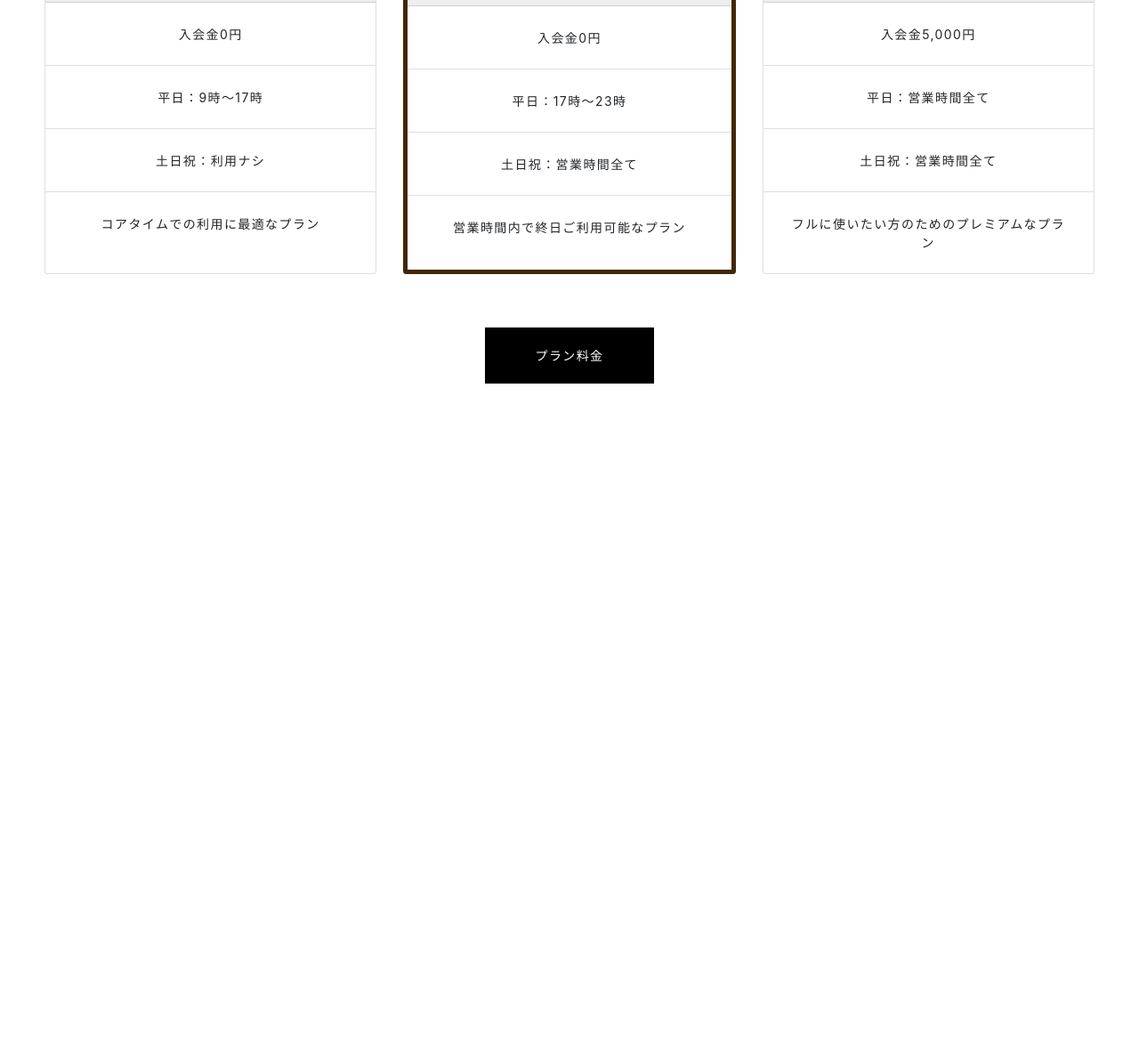
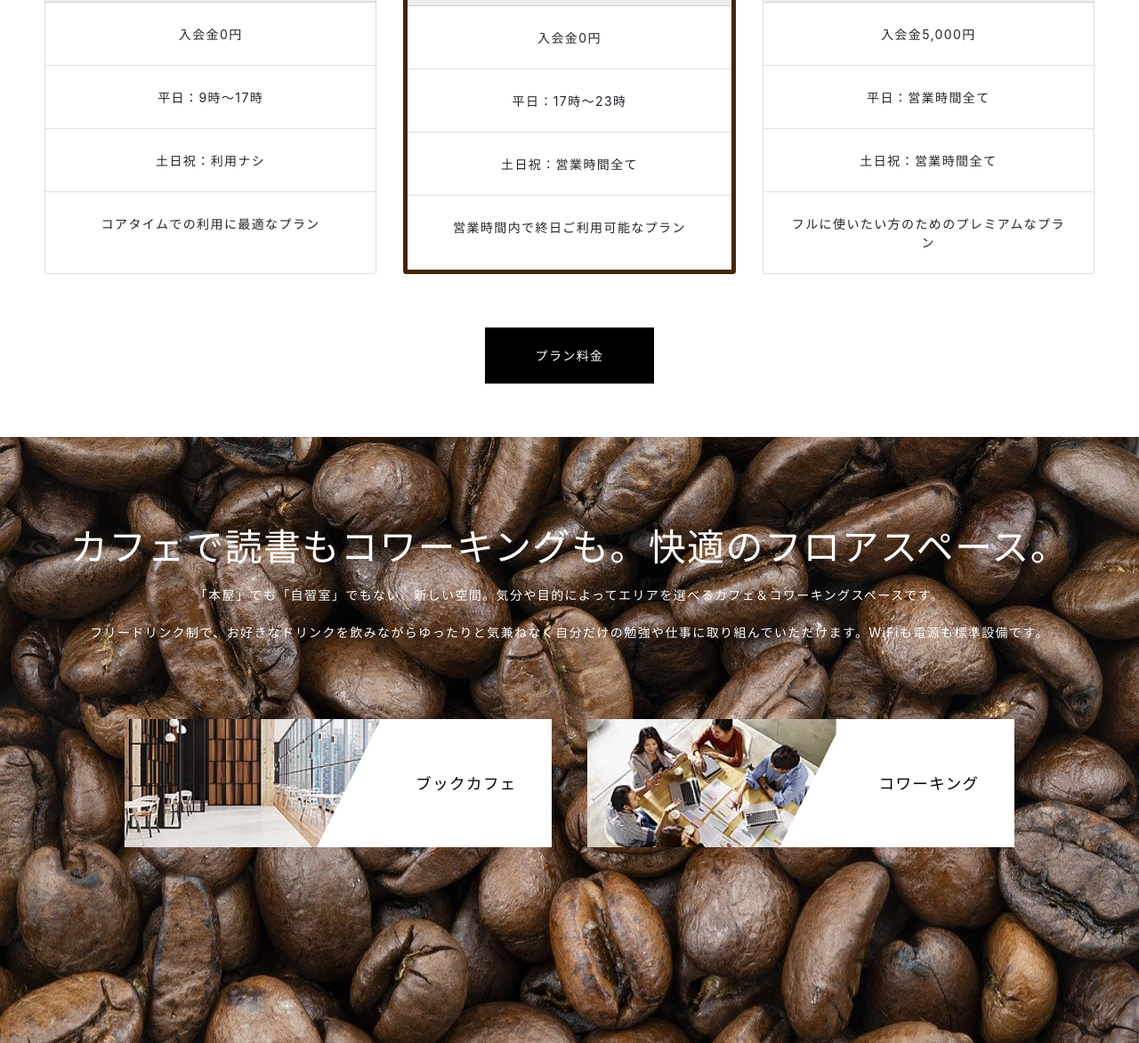
Before and after one commit to takahiro23dol/frontend-basic-last-assignment, a plain HTML site: page index.html in a window 1280 px wide. Shown: the part 4021-5193 px from the top of the page at 89% size. Before the commit the page ends 4512 px from the top, so only its background shows below. Drawn offline with nearby package versions, Linux system fonts and the light colour scheme.

Commit message:
deploy: a0d9107127cdaf7a932fbd3dec038a7179532fe3

```diff
--- a/index.html
+++ b/index.html
@@ -348,7 +348,35 @@
           <a class="btn" href="#">プラン料金 </a>
         </div>
       </section>
-      <section id="bottom"></section>
+      <section id="bottom">
+        <div class="bottom-img">
+          <div class="msg-format">
+            <h2>カフェで読書もコワーキングも。快適のフロアスペース。</h2>
+            「本屋」でも「自習室」でもない、新しい空間。気分や目的によってエリアを選べるカフェ＆コワーキングスペースです。<br />
+            フリードリンク制で、お好きなドリンクを飲みながらゆったりと気兼ねなく自分だけの勉強や仕事に取り組んでいただけます。WiFiも電源も標準設備です。
+          </div>
+          <div class="btn-wrapper">
+            <div>
+              <a href="#">
+                <div class="bottom-btn">
+                  <div class="btn-image cafe-image"></div>
+                  <div class="btn-image-cut"></div>
+                  <div class="btn-txt">ブックカフェ</div>
+                </div>
+              </a>
+            </div>
+            <div>
+              <a href="#">
+                <div class="bottom-btn">
+                  <div class="btn-image cowarking-image"></div>
+                  <div class="btn-image-cut"></div>
+                  <div class="btn-txt">コワーキング</div>
+                </div>
+              </a>
+            </div>
+          </div>
+        </div>
+      </section>
     </main>
     <footer></footer>
 
--- a/style.css
+++ b/style.css
@@ -457,6 +457,91 @@ header .navbar-toggler:focus {
     font-size: 3rem;
   }
 }
+
+/*----- bottom ----*/
+
+#bottom .bottom-img {
+  background: url(images/coffee-5149246_1280.jpg) top/cover no-repeat;
+  padding-bottom: 200px;
+}
+
+#bottom .msg-format {
+  color: #fff;
+  padding-top: 100px;
+}
+
+#bottom .btn-wrapper {
+  display: flex;
+  justify-content: center;
+  flex-wrap: wrap;
+}
+
+#bottom .btn-wrapper > div {
+  margin: 20px;
+}
+
+#bottom .btn-wrapper a {
+  display: block;
+  width: 480px;
+  height: 144px;
+  margin: 0 auto;
+  background-color: #fff;
+  text-decoration: none;
+}
+
+#bottom .bottom-btn {
+  display: flex;
+  position: relative;
+  overflow: hidden;
+}
+
+#bottom .btn-image {
+  width: 360px;
+  height: 144px;
+  transition-duration: 0.5s;
+}
+
+#bottom .btn-image:hover {
+  transform: scale(1.2);
+}
+
+#bottom .cafe-image {
+  background: url(images/pr_bnr1_o.png) left/cover;
+}
+
+#bottom .cowarking-image {
+  background: url(images/pr_bnr2_o.png) left/cover;
+}
+
+#bottom .btn-image-cut {
+  position: absolute;
+  left: 45%;
+  top: 0%;
+  width: 0px;
+  height: 0px;
+  border-top: 0 solid transparent;
+  border-bottom: 144px solid #fff;
+  border-left: 72px solid transparent;
+  border-right: 0 solid transparent;
+}
+
+#bottom .btn-txt {
+  width: 50%;
+  height: 144px;
+  padding-top: 60px;
+  text-align: center;
+  color: #000;
+  font-size: 1.25rem;
+  background-color: #fff;
+  z-index: 1;
+}
+
+@media (min-width: 960px) {
+  #bottom h2 {
+    font-size: 3rem;
+  }
+}
+
 /* <-------- main */
 
 /* --------> footer */
@@ -474,6 +559,7 @@ m-5:3.0rem
 カフェ画像１：<a href="https://pixabay.com/ja/users/qimono-1962238/?utm_source=link-attribution&amp;utm_medium=referral&amp;utm_campaign=image&amp;utm_content=1580595">Arek Socha</a>による<a href="https://pixabay.com/ja/?utm_source=link-attribution&amp;utm_medium=referral&amp;utm_campaign=image&amp;utm_content=1580595">Pixabay</a>からの画像
 カフェ画像２：<a href="https://pixabay.com/photos/?utm_source=link-attribution&amp;utm_medium=referral&amp;utm_campaign=image&amp;utm_content=918926">Free-Photos</a>による<a href="https://pixabay.com/ja/?utm_source=link-attribution&amp;utm_medium=referral&amp;utm_campaign=image&amp;utm_content=918926">Pixabay</a>からの画像
 
+カフェ画像３：<a href="https://pixabay.com/ja/users/nickype-10327513/?utm_source=link-attribution&amp;utm_medium=referral&amp;utm_campaign=image&amp;utm_content=5265190">NickyPe</a>による<a href="https://pixabay.com/ja/?utm_source=link-attribution&amp;utm_medium=referral&amp;utm_campaign=image&amp;utm_content=5265190">Pixabay</a>からの画像
 cardサンプル
 
 <div class="card" style="width: 18rem;">
```
Also changed, not shown: images/coffee-5149246_1280.jpg (added), images/pr_bnr1_o.png (added), images/pr_bnr2_o.png (added), images/table-5265190_1920.jpg (deleted).
